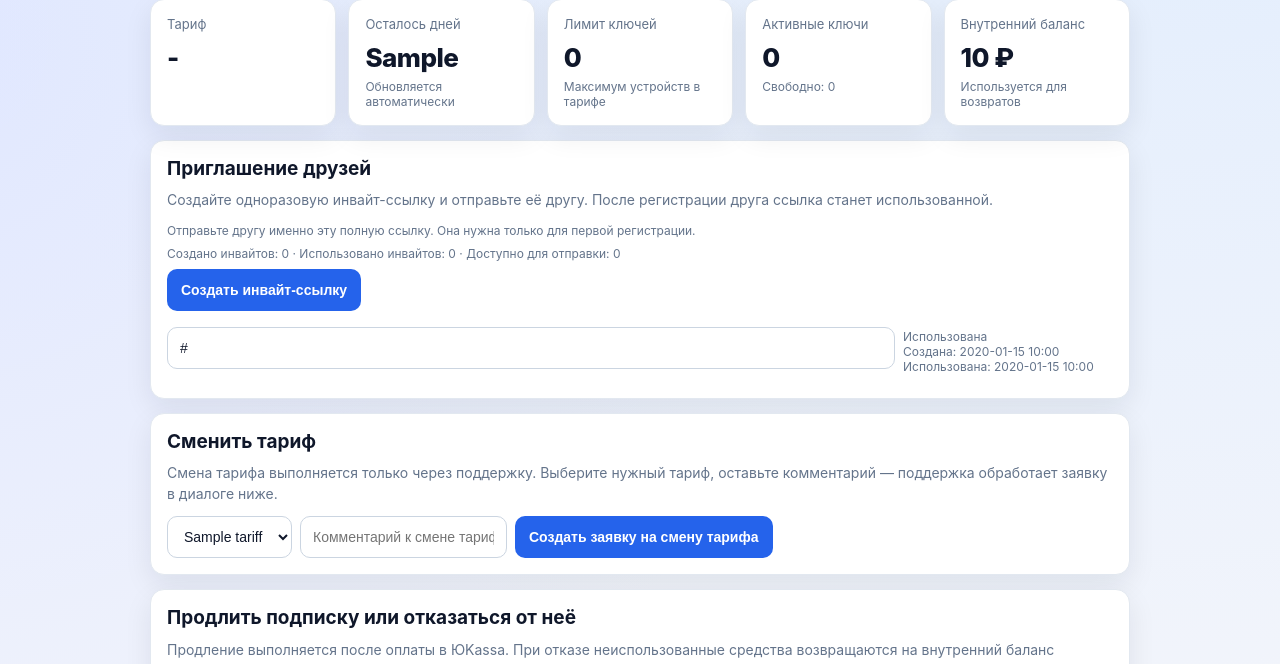
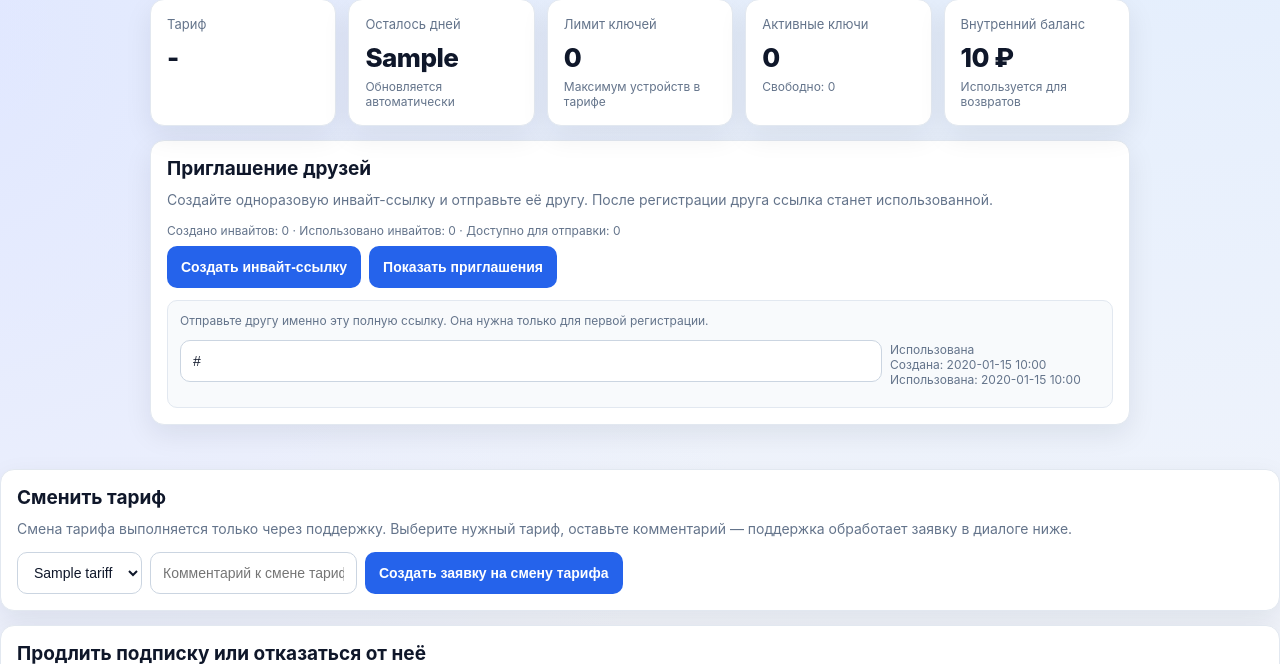
Before and after one commit to koskiri/PrivateToolsPortal, a Python web app: template templates/dashboard.html in a window 1280 px wide. Shown: the part 169-833 px from the top of the page. Run offline with Jinja, Linux system fonts and the light colour scheme; the template is opened without the code that fills it: most values are stand-ins (such as "Sample title", 1, 10 or a date in 2020).

Commit message:
рефералка 3.1

```diff
--- a/templates/dashboard.html
+++ b/templates/dashboard.html
@@ -143,6 +143,14 @@
             margin-bottom: 12px;
             font-size: 14px;
             line-height: 1.45;
+        }
+
+        .invite-list-panel {
+            margin-top: 10px;
+            padding: 12px;
+            border: 1px solid var(--border);
+            border-radius: 10px;
+            background: var(--surface-muted);
         }
 
         .keys-list {
@@ -483,19 +491,23 @@
                 Создайте одноразовую инвайт-ссылку и отправьте её другу. После регистрации друга ссылка станет использованной.
             </div>
             <div class="helper" style="margin-bottom: 8px;">
-                Отправьте другу именно эту полную ссылку. Она нужна только для первой регистрации.
-            </div>
-            <div class="helper" style="margin-bottom: 8px;">
                 Создано инвайтов: {{ (referral_stats|default({})).total|default(0) }} ·
                 Использовано инвайтов: {{ (referral_stats|default({})).used|default(0) }} ·
                 Доступно для отправки: {{ (referral_stats|default({})).available|default(0) }}
             </div>
-            <form method="post" action="/dashboard/referral-invite" style="margin:0 0 12px 0;">
+            <div class="controls" style="margin-bottom: 12px;">
+                <form method="post" action="/dashboard/referral-invite" style="margin:0;">
                     <button type="submit" {% if invite_limit_reached %}disabled{% endif %}>Создать инвайт-ссылку</button>
                 </form>
+                <button type="button" id="invite-toggle-btn">Показать приглашения</button>
+            </div>
             {% if invite_limit_reached %}
                 <div class="helper">У вас уже есть 10 неиспользованных инвайт-ссылок. Отправьте одну из них другу или дождитесь её использования.</div>
             {% endif %}
+            <div id="invite-list-panel" class="invite-list-panel hidden">
+                <div class="helper" style="margin: 0 0 8px 0;">
+                    Отправьте другу именно эту полную ссылку. Она нужна только для первой регистрации.
+                </div>
                 {% for inv in referral_invites %}
                     <div class="controls" style="margin-bottom: 8px; align-items: center;">
                         <input id="invite-{{ loop.index }}" type="text" value="{{ inv.activate_link }}" readonly style="flex:1; min-width: 260px;" />
@@ -510,6 +522,9 @@
                 {% else %}
                     <div class="helper">Вы пока не создавали инвайт-ссылки.</div>
                 {% endfor %}
+            </div>
+        </div>
+
         </div>
 
         <div class="section">
@@ -748,6 +763,16 @@
             });
         });
 
+        const inviteToggleBtn = document.getElementById("invite-toggle-btn");
+        const inviteListPanel = document.getElementById("invite-list-panel");
+
+        if (inviteToggleBtn && inviteListPanel) {
+            inviteToggleBtn.addEventListener("click", () => {
+                const isHidden = inviteListPanel.classList.toggle("hidden");
+                inviteToggleBtn.textContent = isHidden ? "Показать приглашения" : "Скрыть приглашения";
+            });
+        }
+
         const copyButtons = document.querySelectorAll(".copy-key-btn");
         copyButtons.forEach((btn) => {
             btn.addEventListener("click", async () => {
```
Lines whose indentation alone changed are shown as unchanged.
